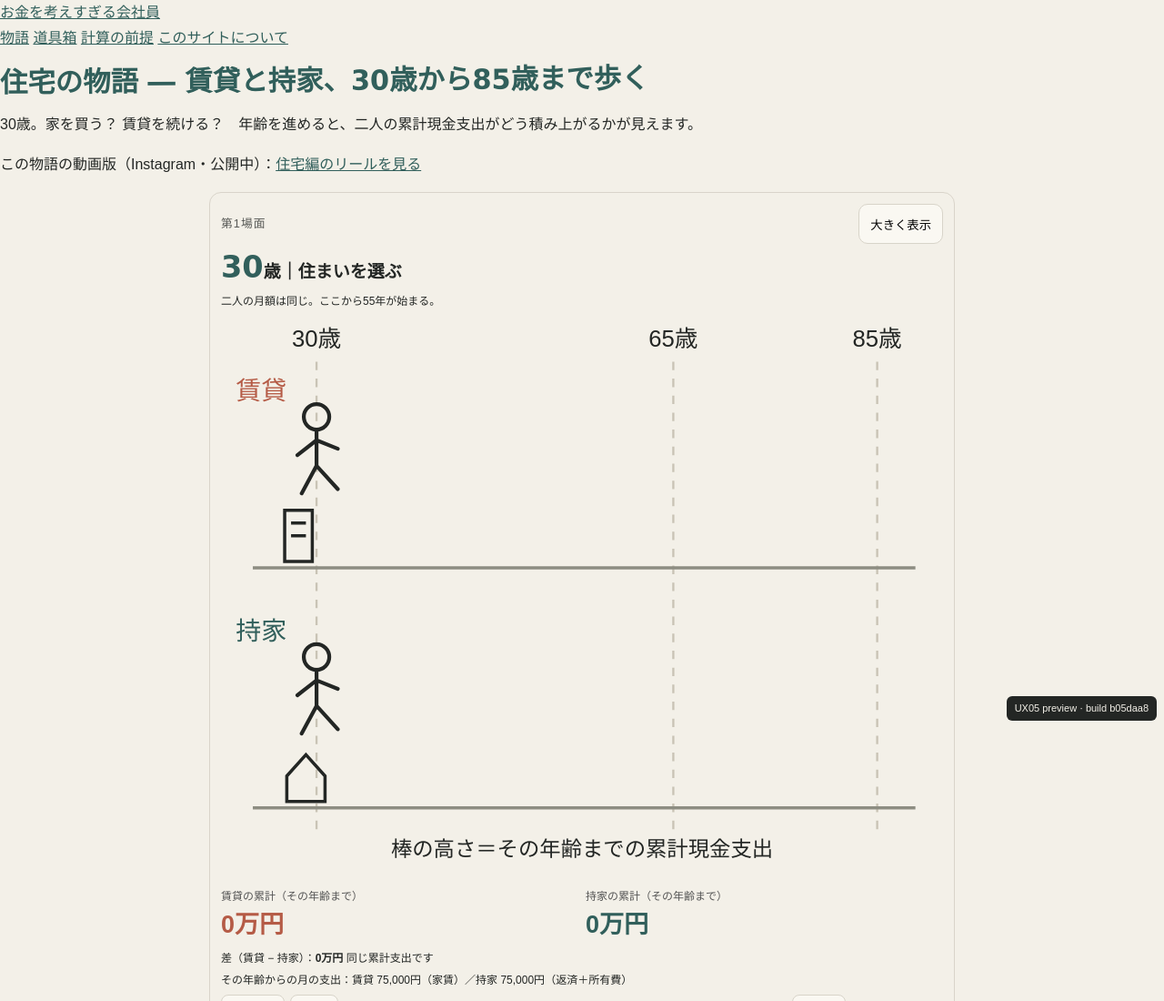
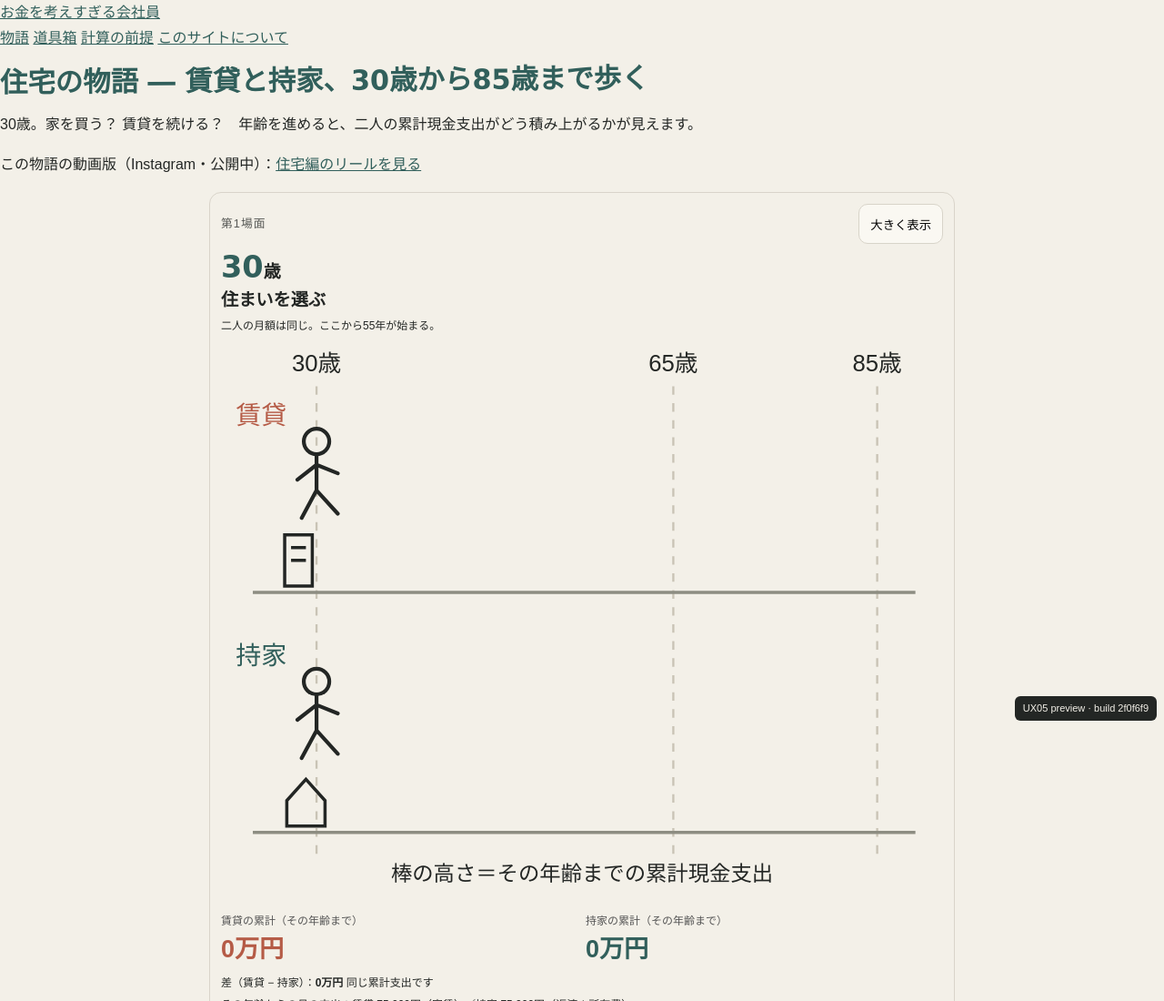
Before and after one commit to gurumoninvester-source/okane-simulators, a plain HTML site: page preview-ux05/stories/index.html in a window 1280 px wide. Shown: the top 1100 px of the page at 91% size. Drawn offline with Linux system fonts and the light colour scheme; a web font is replaced by a local one.

Commit message:
Preview: UX05 candidate v4 (build 2f0f6f9, review-20 fixes)

```diff
--- a/preview-ux05/stories/index.html
+++ b/preview-ux05/stories/index.html
@@ -42,6 +42,8 @@ button:focus-visible,input:focus-visible,summary:focus-visible,a:focus-visible{o
 .stage-top{display:flex;justify-content:space-between;align-items:center;gap:8px}
 .stage-title{font-family:"Klee One",cursive;font-size:1.45rem;line-height:1.3;margin:4px 0 2px;color:var(--ink)}
 .stage-title #bigAge{font-size:2.1rem;font-weight:700;color:var(--green)}
+.stage-title .age-part{display:block}
+.stage-title #sceneLabel{display:block;font-size:1.2rem;margin-top:2px}
 .stage-explain{font-size:.95rem;margin:0 0 6px}
 .ux05-stage .controls button,.ux05-stage .chapters button{border:1px solid #D8D4C9;background:#FAF8F2;box-shadow:none}
 .ux05-stage .controls button[aria-pressed="true"]{background:var(--green);color:#fff;border-color:var(--green)}
@@ -82,7 +84,7 @@ button:focus-visible,input:focus-visible,summary:focus-visible,a:focus-visible{o
       <span class="scene-no" id="sceneNo">第1場面</span>
       <button type="button" id="expandBtn" aria-expanded="false" style="min-height:44px;white-space:nowrap;font-family:inherit;border:1px solid #D8D4C9;background:#FAF8F2;border-radius:10px;padding:6px 12px;cursor:pointer">大きく表示</button>
     </div>
-    <h2 class="stage-title"><span id="bigAge">30</span>歳｜<span id="sceneLabel">住まいを選ぶ</span></h2>
+    <h2 class="stage-title"><span class="age-part"><span id="bigAge">30</span>歳</span><span id="sceneLabel">住まいを選ぶ</span></h2>
     <p id="chapterSub" class="stage-explain">二人の月額は同じ。ここから55年が始まる。</p>
     <svg id="ux05Timeline" class="ux05-timeline" role="img" aria-label="年齢ごとの累計現金支出"></svg>
     <div class="ux05-results">
@@ -294,6 +296,7 @@ import { renderTimeline } from '../assets/ux05.js';
   var savedScroll = 0;
   function setExpand(on){
     stop();
+    render();
     expanded = on;
     $('storyStage').classList.toggle('ux05-expanded', on);
     $('expandBtn').setAttribute('aria-expanded', String(on));
@@ -307,6 +310,6 @@ import { renderTimeline } from '../assets/ux05.js';
   render();
 })();
 </script>
-<div style="position:fixed;right:8px;bottom:8px;z-index:99999;background:#232624;color:#F3F0E8;font-size:11px;padding:4px 9px;border-radius:6px;font-family:sans-serif">UX05 preview · build b05daa8</div>
+<div style="position:fixed;right:8px;bottom:8px;z-index:99999;background:#232624;color:#F3F0E8;font-size:11px;padding:4px 9px;border-radius:6px;font-family:sans-serif">UX05 preview · build 2f0f6f9</div>
 </body>
 </html>
```
Also changed, not shown: preview-ux05/404.html (+1 -1 lines), preview-ux05/about/index.html (+1 -1 lines), preview-ux05/index.html (+1 -1 lines), preview-ux05/methodology/index.html (+1 -1 lines), preview-ux05/privacy/index.html (+1 -1 lines), preview-ux05/products/index.html (+1 -1 lines), preview-ux05/tools/furusato/index.html (+1 -1 lines), preview-ux05/tools/household-survey/index.html (+1 -1 lines), preview-ux05/tools/household/index.html (+1 -1 lines), preview-ux05/tools/income/index.html (+1 -1 lines), preview-ux05/tools/index.html (+1 -1 lines), preview-ux05/tools/investment/index.html (+1 -1 lines), preview-ux05/tools/kodomo-nisa/index.html (+1 -1 lines), preview-ux05/tools/pension/index.html (+1 -1 lines), 3 more files, 1 other file.
